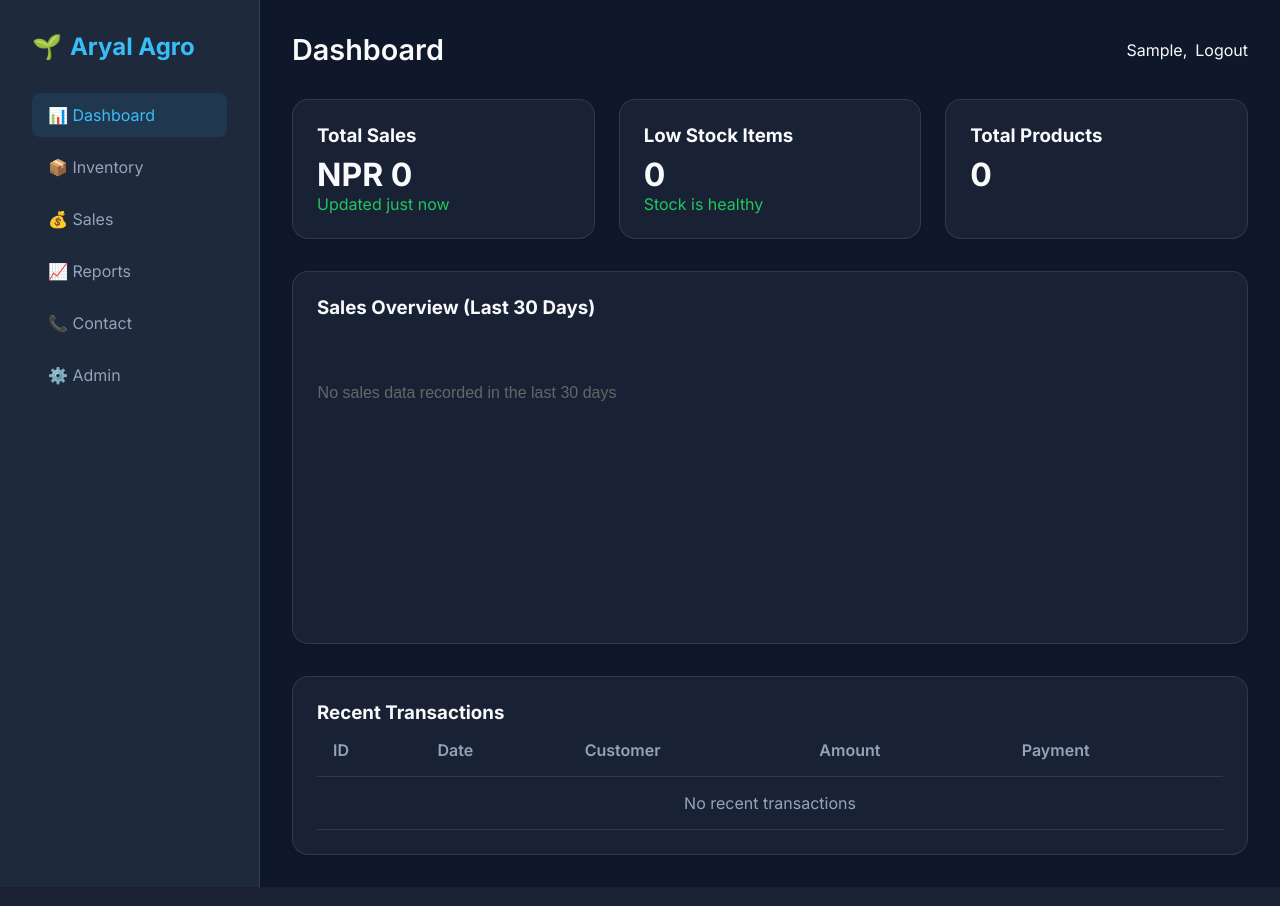
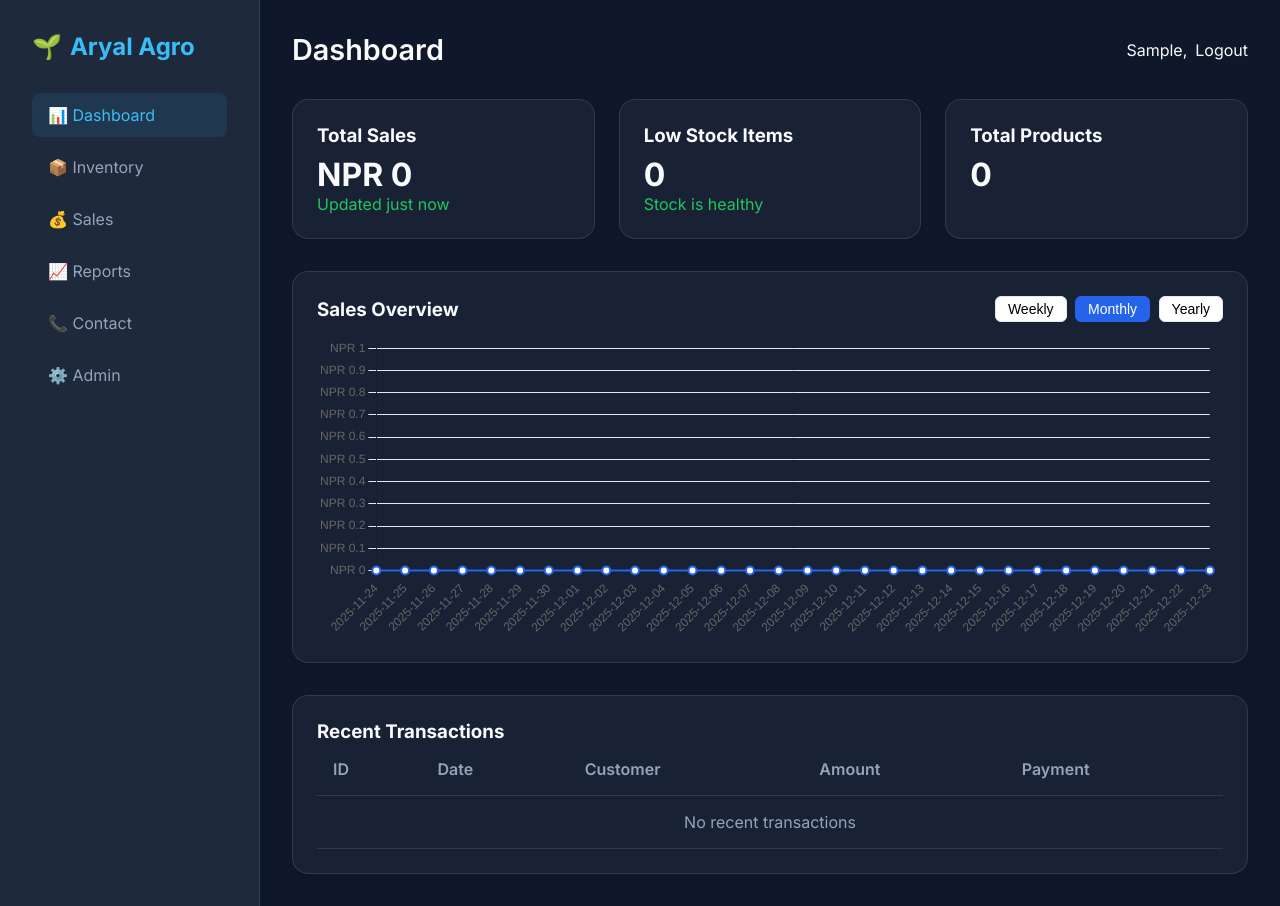
Before and after one commit to badalaryal11/aryal-erp, a Django app: page / in a window 1280 px wide. Run offline with Django 4.2, Linux system fonts and the light colour scheme; the visitor is signed in with stand-in values (Sample User, id 1); data comes from the database, SQL or seed files in the repository; data that the repository does not hold is empty.

Commit message:
feat: Add dynamic sales chart with weekly, monthly, and yearly views, including UI controls and refactored backend data aggregation.

```diff
--- a/core/templates/core/home.html
+++ b/core/templates/core/home.html
@@ -31,11 +31,42 @@
     </div>
 </div>
 <div class="card" style="margin-top: 2rem;">
-    <h3>Sales Overview (Last 30 Days)</h3>
+    <div style="display: flex; justify-content: space-between; align-items: center; margin-bottom: 1rem;">
+        <h3>Sales Overview</h3>
+        <div class="chart-controls">
+            <button onclick="updateChart('weekly')" class="btn-toggle" id="btn-weekly">Weekly</button>
+            <button onclick="updateChart('monthly')" class="btn-toggle active" id="btn-monthly">Monthly</button>
+            <button onclick="updateChart('yearly')" class="btn-toggle" id="btn-yearly">Yearly</button>
+        </div>
+    </div>
     <div style="height: 300px; position: relative;">
         <canvas id="salesChart"></canvas>
     </div>
 </div>
+
+<style>
+    .btn-toggle {
+        padding: 0.25rem 0.75rem;
+        border: 1px solid #e2e8f0;
+        background: white;
+        border-radius: 0.375rem;
+        cursor: pointer;
+        font-size: 0.875rem;
+        margin-left: 0.25rem;
+        transition: all 0.2s;
+    }
+
+    .btn-toggle:hover {
+        background-color: #f1f5f9;
+        border-color: #cbd5e1;
+    }
+
+    .btn-toggle.active {
+        background-color: #2563eb;
+        color: white;
+        border-color: #2563eb;
+    }
+</style>
 
 <div class="card" style="margin-top: 2rem;">
     <h3>Recent Transactions</h3>
@@ -69,74 +100,89 @@
         </table>
     </div>
 </div>
-{{ sales_dates|json_script:"sales-dates-data" }}
-{{ sales_amounts|json_script:"sales-amounts-data" }}
+
+{{ weekly_dates|json_script:"weekly-dates" }}
+{{ weekly_amounts|json_script:"weekly-amounts" }}
+{{ monthly_dates|json_script:"monthly-dates" }}
+{{ monthly_amounts|json_script:"monthly-amounts" }}
+{{ yearly_labels|json_script:"yearly-labels" }}
+{{ yearly_amounts|json_script:"yearly-amounts" }}
+
 <script src="https://cdn.jsdelivr.net/npm/chart.js"></script>
 <script>
-    document.addEventListener('DOMContentLoaded', function() {
-        // Debugging logs
-        console.log('Initializing Sales Chart...');
+    let chartInstance = null;
+    let chartData = {
+        weekly: { dates: [], amounts: [] },
+        monthly: { dates: [], amounts: [] },
+        yearly: { dates: [], amounts: [] }
+    };
 
-        const canvas = document.getElementById('salesChart');
-        if (!canvas) {
-            console.error('Canvas element not found');
-            return;
-        }
+    document.addEventListener('DOMContentLoaded', function () {
+        // Load data safely
+        try {
+            chartData.weekly.dates = JSON.parse(document.getElementById('weekly-dates').textContent);
+            chartData.weekly.amounts = JSON.parse(document.getElementById('weekly-amounts').textContent);
 
-        const ctx = canvas.getContext('2d');
+            chartData.monthly.dates = JSON.parse(document.getElementById('monthly-dates').textContent);
+            chartData.monthly.amounts = JSON.parse(document.getElementById('monthly-amounts').textContent);
 
-        // Data passed from Django view safely using json_script
-        let dates = [];
-        let amounts = [];
-        try {
-            dates = JSON.parse(document.getElementById('sales-dates-data').textContent);
-            amounts = JSON.parse(document.getElementById('sales-amounts-data').textContent);
+            chartData.yearly.dates = JSON.parse(document.getElementById('yearly-labels').textContent);
+            chartData.yearly.amounts = JSON.parse(document.getElementById('yearly-amounts').textContent);
         } catch (e) {
             console.error('Error parsing sales data:', e);
         }
 
-        console.log('Sales Dates:', dates);
-        console.log('Sales Amounts:', amounts);
+        // Initialize with Monthly view
+        renderChart('monthly');
+    });
 
-        // Check if data exists
-        if (!dates || dates.length === 0) {
-            console.warn('No sales data available for the chart.');
+    function renderChart(range) {
+        const ctx = document.getElementById('salesChart').getContext('2d');
+        const data = chartData[range];
 
-            // Draw a message on the canvas
-            ctx.save();
-            ctx.font = '16px sans-serif';
-            ctx.fillStyle = '#666';
-            ctx.textAlign = 'center';
-            ctx.textBaseline = 'middle';
-            ctx.fillText('No sales data recorded in the last 30 days', canvas.width / 2, canvas.height / 2);
-            ctx.restore();
-            return;
+        // Update Buttons
+        document.querySelectorAll('.btn-toggle').forEach(btn => btn.classList.remove('active'));
+        document.getElementById(`btn-${range}`).classList.add('active');
+
+        // Destroy existing chart if it exists
+        if (chartInstance) {
+            chartInstance.destroy();
         }
 
-        new Chart(ctx, {
+        // Check if data is empty
+        if (!data.dates || data.dates.length === 0 || data.amounts.every(a => a === 0)) {
+            // Basic empty state handling could go here, but since we fill zeros in backend
+            // it usually won't be empty unless no time passed.
+        }
+
+        chartInstance = new Chart(ctx, {
             type: 'line',
             data: {
-                labels: dates,
+                labels: data.dates,
                 datasets: [{
-                    label: 'Daily Sales (NPR)',
-                    data: amounts,
-                    backgroundColor: 'rgba(75, 192, 192, 0.2)',
-                    borderColor: 'rgba(75, 192, 192, 1)',
+                    label: 'Sales (NPR)',
+                    data: data.amounts,
+                    backgroundColor: 'rgba(37, 99, 235, 0.1)',
+                    borderColor: '#2563eb',
                     borderWidth: 2,
-                    tension: 0.1,
-                    fill: true
+                    tension: 0.3,
+                    fill: true,
+                    pointBackgroundColor: '#ffffff',
+                    pointBorderColor: '#2563eb',
+                    pointRadius: 4,
+                    pointHoverRadius: 6
                 }]
             },
             options: {
                 responsive: true,
                 maintainAspectRatio: false,
                 plugins: {
-                    legend: {
-                        position: 'top',
-                    },
+                    legend: { display: false },
                     tooltip: {
+                        backgroundColor: '#1e293b',
+                        padding: 12,
                         callbacks: {
-                            label: function(context) {
+                            label: function (context) {
                                 return 'NPR ' + context.parsed.y.toLocaleString();
                             }
                         }
@@ -145,15 +191,22 @@
                 scales: {
                     y: {
                         beginAtZero: true,
+                        grid: { borderDash: [2, 4], color: '#e2e8f0' },
                         ticks: {
-                            callback: function(value) {
-                                return 'NPR ' + value;
-                            }
+                            callback: function (value) { return 'NPR ' + value; }
                         }
+                    },
+                    x: {
+                        grid: { display: false }
                     }
                 }
             }
         });
-    });
+    }
+
+    // Global function for buttons
+    window.updateChart = function (range) {
+        renderChart(range);
+    }
 </script>
 {% endblock %}
--- a/core/views.py
+++ b/core/views.py
@@ -29,31 +29,72 @@ def home(request):
         recent_transactions = Sale.objects.order_by('-created_at')[:5]
 
         today = timezone.now()
-        last_30_days = today - timedelta(days=30)
 
-        # Fetch sales and aggregate in Python
-        sales_qs = Sale.objects.filter(created_at__gte=last_30_days).values('created_at', 'total_amount')
-        sales_data = {}
+        # --- Helper for Daily Aggregation ---
+        def get_daily_sales(days_back):
+            start_date = today - timedelta(days=days_back)
+            qs = Sale.objects.filter(created_at__gte=start_date).values('created_at', 'total_amount')
+            data_map = {}
+            for s in qs:
+                if not s['created_at']: continue
+                date_str = s['created_at'].strftime('%Y-%m-%d')
+                data_map[date_str] = data_map.get(date_str, 0) + float(s['total_amount'] or 0)
 
-        for sale in sales_qs:
-            if not sale['created_at']:
-                continue
-            day_str = sale['created_at'].strftime('%Y-%m-%d')
-            amount = sale['total_amount'] or 0
-            sales_data[day_str] = sales_data.get(day_str, 0) + float(amount)
+            # Fill in missing dates for continuous line
+            sorted_dates = []
+            sorted_amounts = []
+            for i in range(days_back):
+                d = (start_date + timedelta(days=i)).strftime('%Y-%m-%d')
+                sorted_dates.append(d)
+                sorted_amounts.append(data_map.get(d, 0))
+            return sorted_dates, sorted_amounts
 
-        # Sort by date
-        sorted_dates = sorted(sales_data.keys())
-        sales_dates = sorted_dates
-        sales_amounts = [sales_data[date] for date in sorted_dates]
+        # --- Helper for Yearly (Monthly) Aggregation ---
+        def get_monthly_sales():
+            start_date = today - timedelta(days=365)
+            qs = Sale.objects.filter(created_at__gte=start_date).values('created_at', 'total_amount')
+            data_map = {}
+            for s in qs:
+                if not s['created_at']: continue
+                # key by Year-Month
+                month_key = s['created_at'].strftime('%Y-%m')
+                data_map[month_key] = data_map.get(month_key, 0) + float(s['total_amount'] or 0)
+
+            # Generate continuous months
+            sorted_labels = [] # e.g. "Jan 2024"
+            sorted_amounts = []
+            current = start_date
+            while current <= today:
+                m_key = current.strftime('%Y-%m')
+                label = current.strftime('%b %Y') # "Dec 2024"
+                if not sorted_labels or sorted_labels[-1] != label: # Add unique
+                    sorted_labels.append(label)
+                    sorted_amounts.append(data_map.get(m_key, 0))
+                # Increment roughly a month
+                current += timedelta(days=31)
+                # Correction to ensure we don't skip or repeat weirdly due to 31 days
+                # Simply setting to 1st of next month would be cleaner but loop is acceptable for <12 items
+
+            return sorted_labels, sorted_amounts
+
+        # Calculate all datasets
+        weekly_dates, weekly_amounts = get_daily_sales(7)
+        monthly_dates, monthly_amounts = get_daily_sales(30)
+        yearly_labels, yearly_amounts = get_monthly_sales()
 
         context.update({
             'total_sales': total_sales,
             'total_products': total_products,
             'low_stock_count': low_stock_count,
             'recent_transactions': recent_transactions,
-            'sales_dates': sales_dates,
-            'sales_amounts': sales_amounts,
+
+            # Pass all datasets
+            'weekly_dates': weekly_dates,
+            'weekly_amounts': weekly_amounts,
+            'monthly_dates': monthly_dates,
+            'monthly_amounts': monthly_amounts,
+            'yearly_labels': yearly_labels,
+            'yearly_amounts': yearly_amounts,
         })
     except Exception as e:
         print(f"Error in dashboard view: {str(e)}")
```
